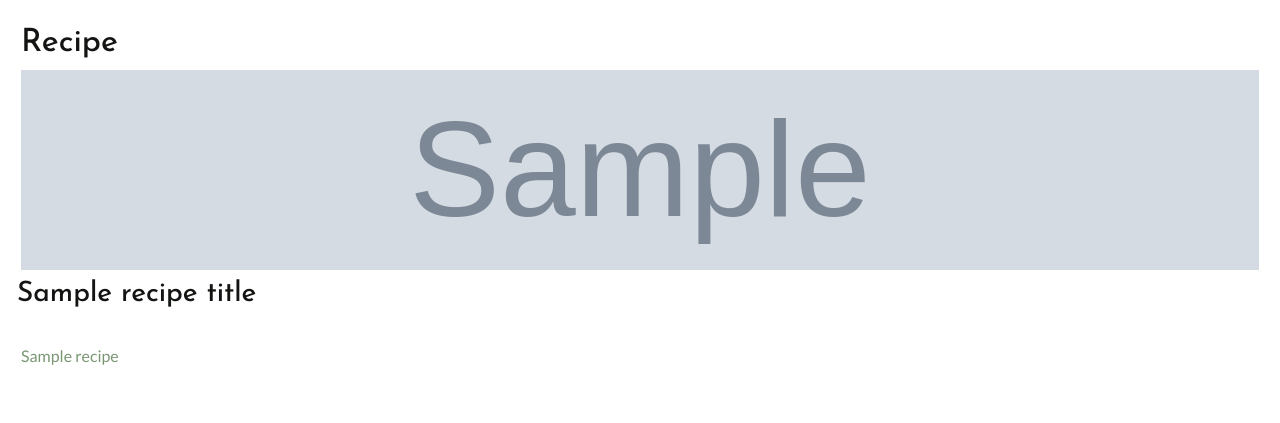
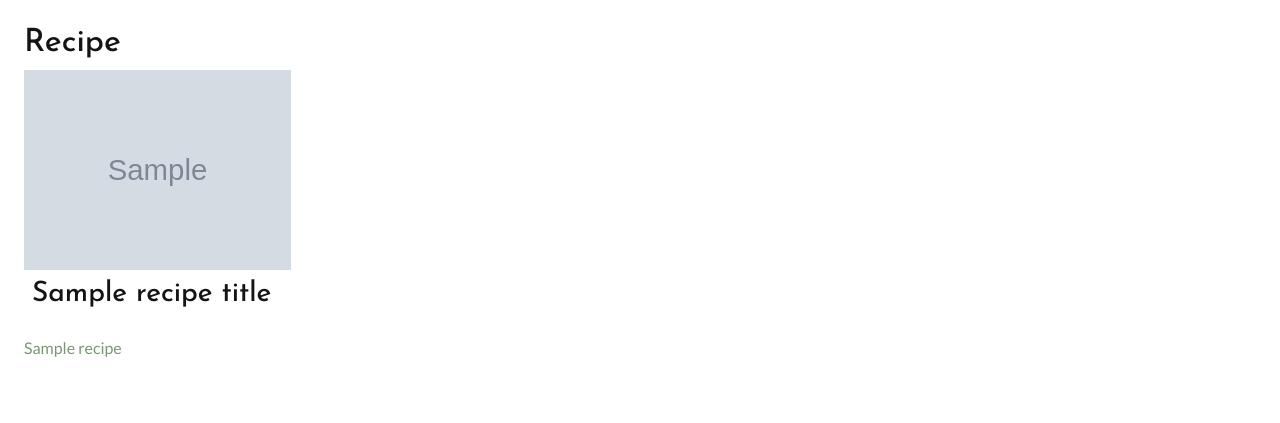
Before and after one commit to E-Haynes/ICHack, a Django app: template fridgehack/templates/view_recipe.html in a window 1280 px wide. Shown: the top 423 px of the page. Run offline with Django 3.2, Linux system fonts and the light colour scheme; the template is opened without the code that fills it: most values are stand-ins (such as "Sample title", 1, 10 or a date in 2020); grey boxes marked "Sample" are stand-in pictures; some libraries are stand-ins or nearby versions.

Commit message:
styling change

```diff
--- a/fridgehack/templates/view_recipe.html
+++ b/fridgehack/templates/view_recipe.html
@@ -1,5 +1,5 @@
 {% include 'base.html' %}
-<div class=" d-flex justify-content-center row p-4">
+<div class="  p-4">
 
   {% block main_content %}
   <h2>Recipe</h2>
```
